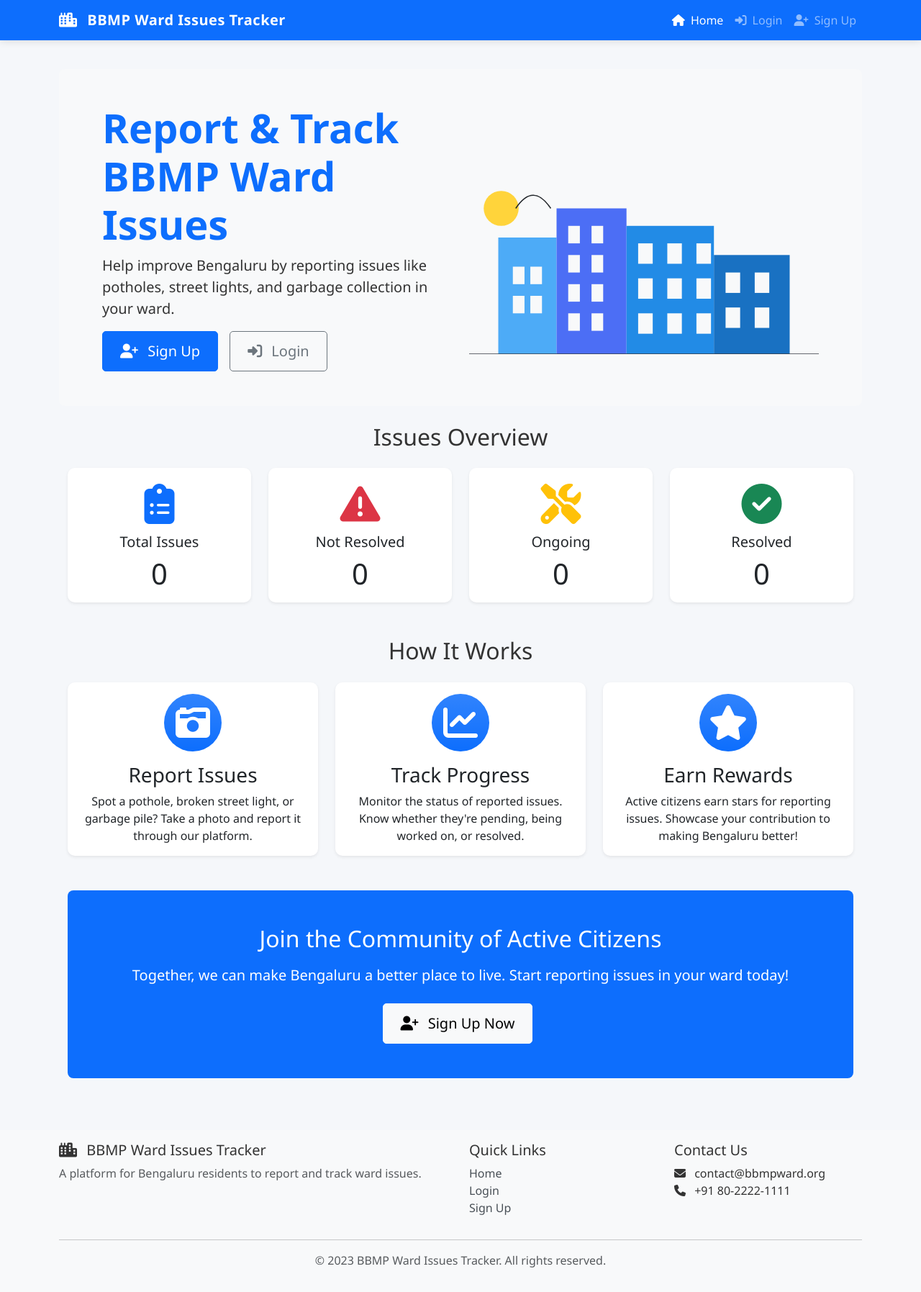
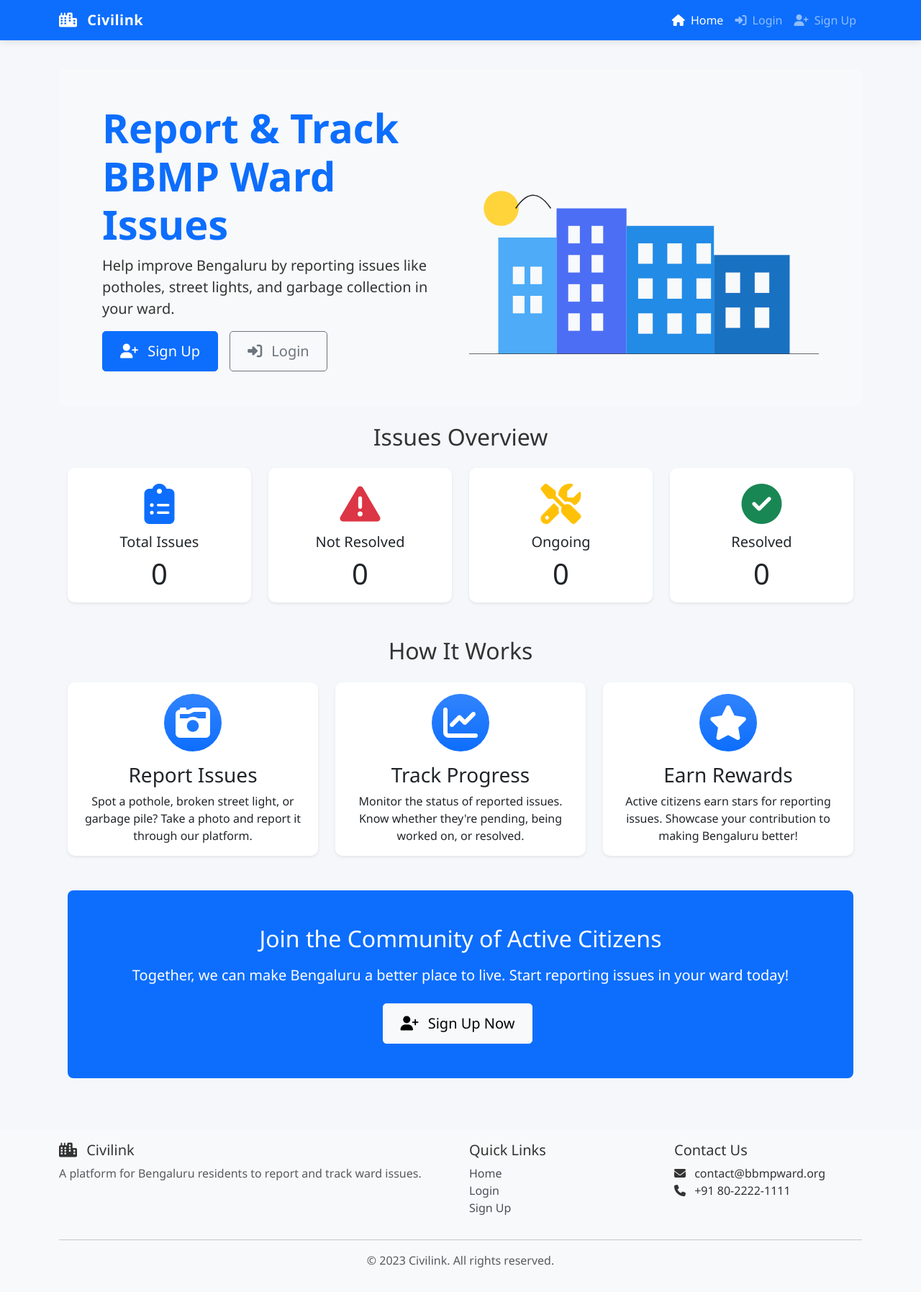
Before and after one commit to Syed-Ali-7/CiviLink, a Flask app: page / in a window 1280 px wide. Shown: the whole page at 72% size. Run offline with Flask 3, Linux system fonts and the light colour scheme; some libraries are stand-ins or nearby versions.

Commit message:
Assistant checkpoint: Updated site name from BBMP Ward Issues Tracker to Civilink
Assistant generated file changes:
- templates/base.html: Update site name in base template
- templates/index.html: Update branding in index page
- templates/dashboard.html: Update title in dashboard
- templates/issue_details.html: Update title in issue details
- templates/profile.html: Update title in profile

---

User prompt:

Change where bbmp ward Issues tracker to Civilink

Replit-Commit-Author: Assistant
Replit-Commit-Session-Id: ac101a1f-858e-474a-992c-69e2d1f9c5f2

```diff
--- a/templates/base.html
+++ b/templates/base.html
@@ -3,7 +3,7 @@
 <head>
     <meta charset="UTF-8">
     <meta name="viewport" content="width=device-width, initial-scale=1.0">
-    <title>{% block title %}BBMP Ward Issues Tracker{% endblock %}</title>
+    <title>{% block title %}Civilink{% endblock %}</title>
 
     <!-- Bootstrap 5 CSS -->
     <link href="https://cdn.jsdelivr.net/npm/bootstrap@5.3.0-alpha1/dist/css/bootstrap.min.css" rel="stylesheet">
@@ -25,7 +25,7 @@
         <div class="container">
             <a class="navbar-brand" href="{{ url_for('index') }}">
                 <i class="fas fa-city me-2"></i>
-                BBMP Ward Issues Tracker
+                Civilink
             </a>
             <button class="navbar-toggler" type="button" data-bs-toggle="collapse" data-bs-target="#navbarNav">
                 <span class="navbar-toggler-icon"></span>
@@ -101,7 +101,7 @@
         <div class="container">
             <div class="row">
                 <div class="col-md-6">
-                    <h5><i class="fas fa-city me-2"></i> BBMP Ward Issues Tracker</h5>
+                    <h5><i class="fas fa-city me-2"></i> Civilink</h5>
                     <p class="text-muted">
                         A platform for Bengaluru residents to report and track ward issues.
                     </p>
@@ -129,7 +129,7 @@
             </div>
             <hr>
             <div class="text-center">
-                <p class="text-muted">© 2023 BBMP Ward Issues Tracker. All rights reserved.</p>
+                <p class="text-muted">© 2023 Civilink. All rights reserved.</p>
             </div>
         </div>
     </footer>
--- a/templates/dashboard.html
+++ b/templates/dashboard.html
@@ -1,6 +1,6 @@
 {% extends 'base.html' %}
 
-{% block title %}Dashboard - BBMP Ward Issues Tracker{% endblock %}
+{% block title %}Dashboard - Civilink{% endblock %}
 
 {% block content %}
 <div class="d-flex justify-content-between align-items-center mb-4">
--- a/templates/index.html
+++ b/templates/index.html
@@ -1,6 +1,6 @@
 {% extends 'base.html' %}
 
-{% block title %}BBMP Ward Issues Tracker - Home{% endblock %}
+{% block title %}Civilink - Home{% endblock %}
 
 {% block content %}
 <div class="jumbotron bg-light p-5 rounded-3 mb-4">
--- a/templates/issue_details.html
+++ b/templates/issue_details.html
@@ -1,6 +1,6 @@
 {% extends 'base.html' %}
 
-{% block title %}{{ issue.title }} - BBMP Ward Issues Tracker{% endblock %}
+{% block title %}{{ issue.title }} - Civilink{% endblock %}
 
 {% block content %}
 <div class="row">
--- a/templates/profile.html
+++ b/templates/profile.html
@@ -1,6 +1,6 @@
 {% extends 'base.html' %}
 
-{% block title %}Profile - BBMP Ward Issues Tracker{% endblock %}
+{% block title %}Profile - Civilink{% endblock %}
 
 {% block content %}
 <div class="row">
```
